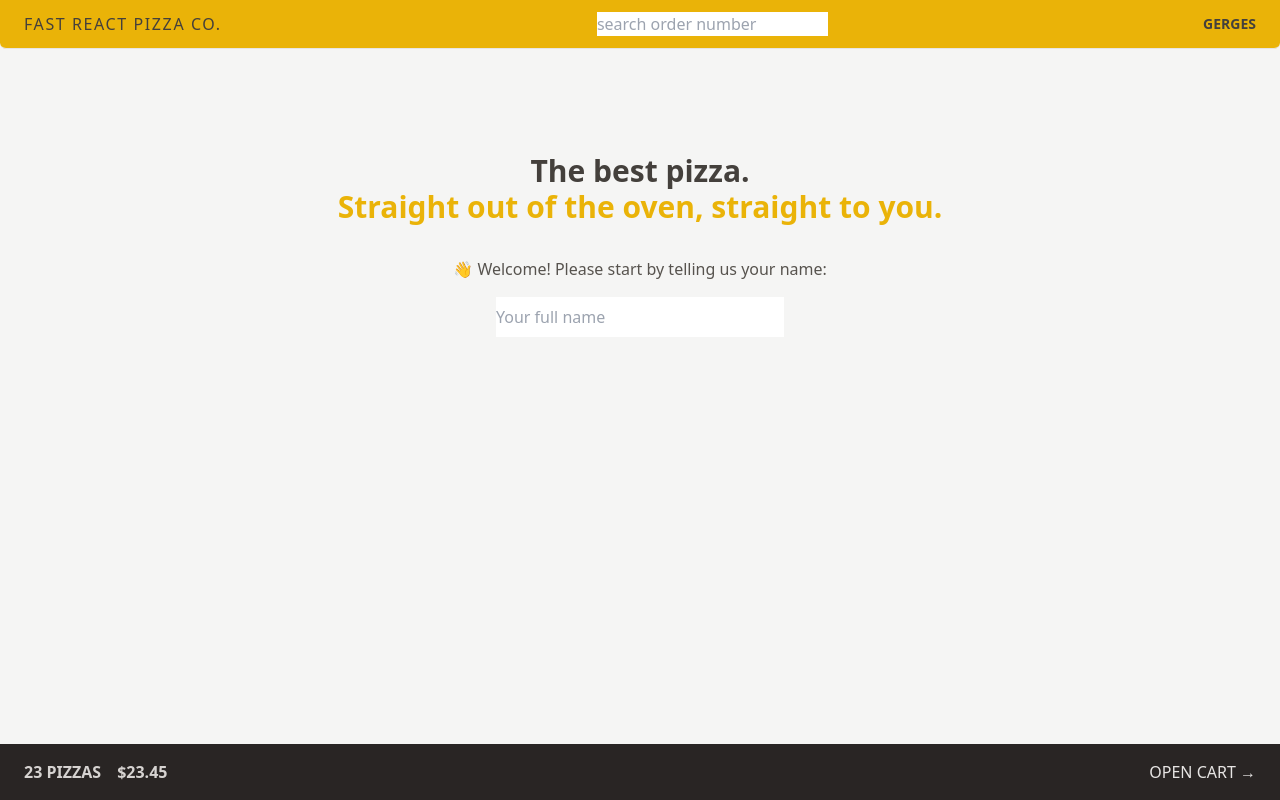
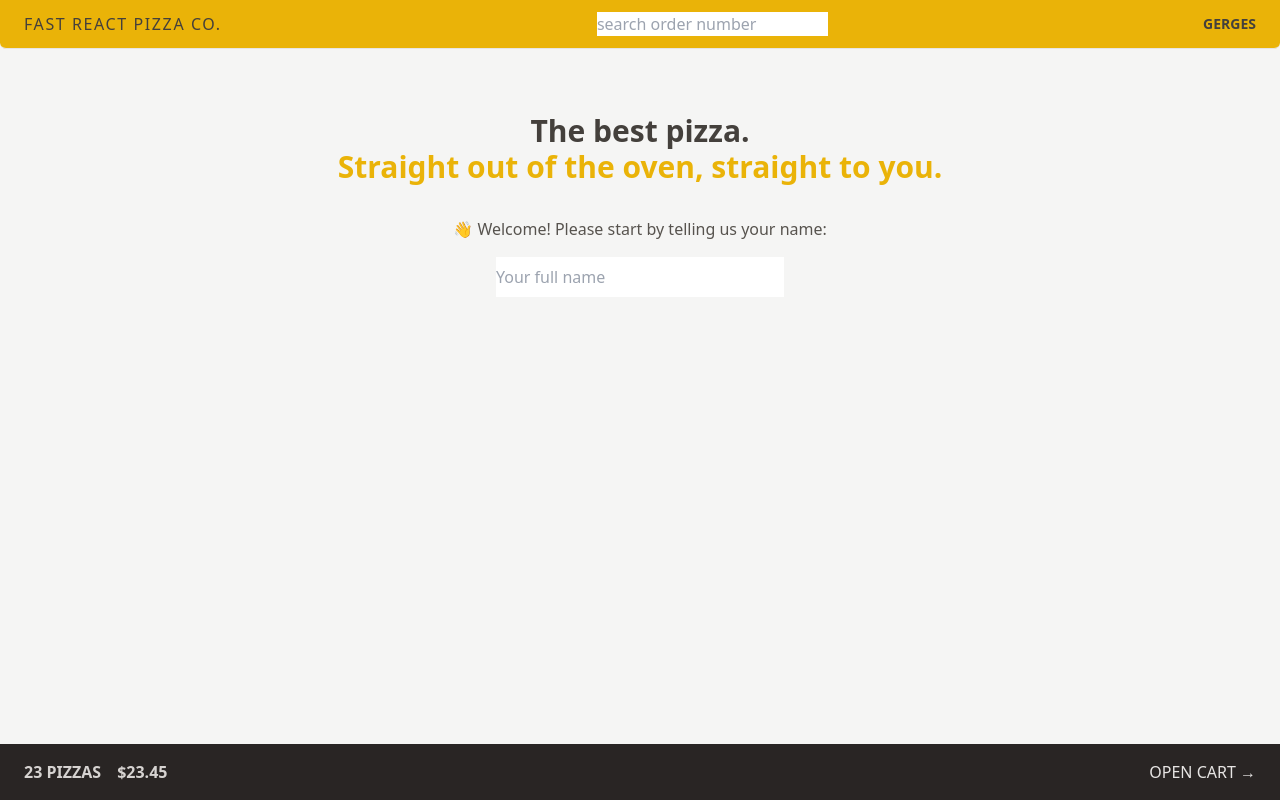
Before and after one commit to G3RGES/fast-react-pizza, a React (Vite) app: page / in a window 1280 px wide. Built offline with nearby package versions, Linux system fonts and the light colour scheme.

Commit message:
Update AppLayout.jsx

```diff
--- a/src/ui/AppLayout.jsx
+++ b/src/ui/AppLayout.jsx
@@ -12,8 +12,8 @@ function AppLayout() {
       {isLoading && <Loader />}
       <Header />
 
-      <div className="my-10 overflow-scroll">
-        <main className="mx-auto max-w-3xl">
+      <div className="overflow-scroll">
+        <main className="mx-auto">
           <Outlet />
         </main>
       </div>
```
